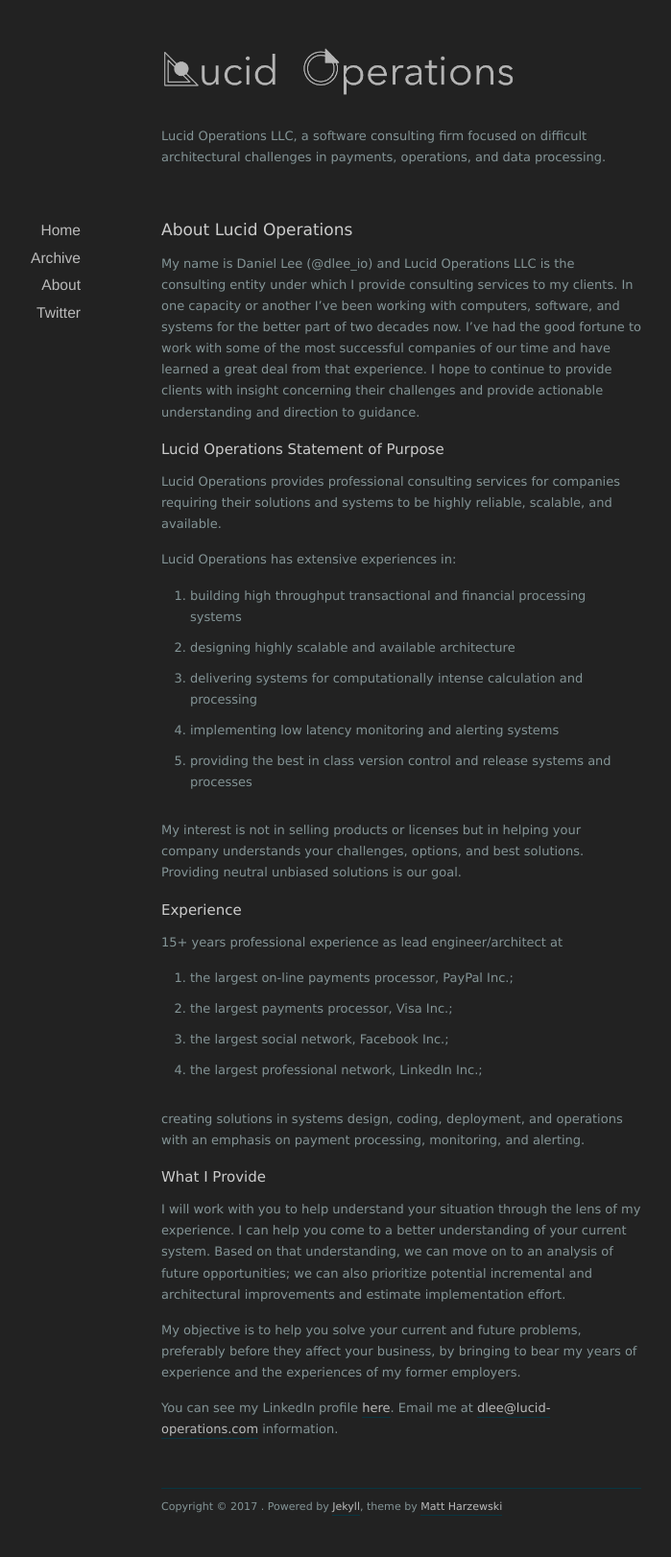
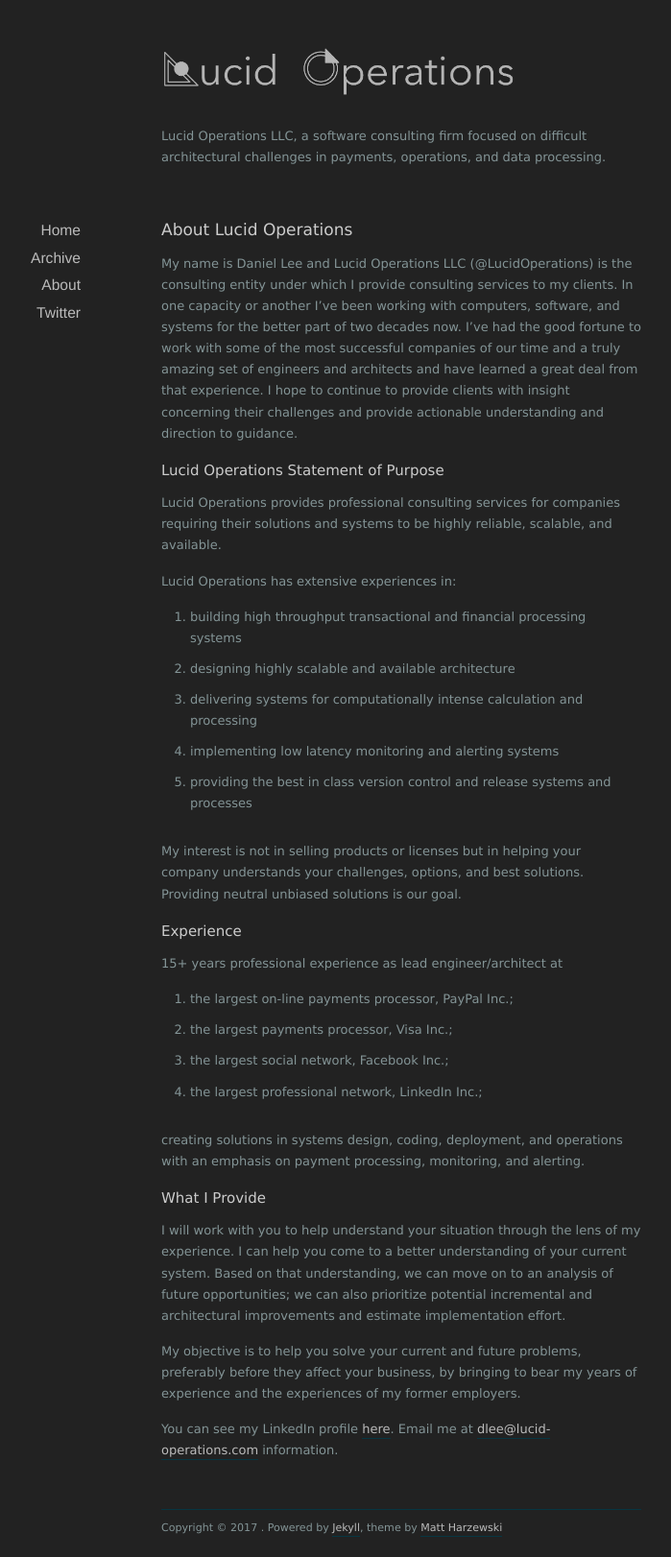
Before and after one commit to danslee/lucid-ops, a Jekyll site: the page built from about/index.md, in a window 1280 px wide. Shown: the whole page at 96% size, without its empty margins (222-921 px from the left). Built offline with Jekyll 4.4.1, drawn with Linux system fonts in a browser that asks for light colours; nearby versions of some CDN libraries; before the commit the page ends 1600 px from its top, so only the background shows below that.

Commit message:
opening paragraph tweak

```diff
--- a/about/index.md
+++ b/about/index.md
@@ -5,14 +5,14 @@ title: about
 
 # About Lucid Operations
 
-My name is Daniel Lee (@dlee_io) and Lucid Operations LLC is the consulting
-entity under which I provide consulting services to my clients. In one capacity
-or another I've been working with computers, software, and systems for the
-better part of two decades now. I've had the good fortune to work with some of
-the most successful companies of our time and have learned a great deal from
-that experience. I hope to continue to provide clients with insight concerning
-their challenges and provide actionable understanding and direction to
-guidance.
+My name is Daniel Lee and Lucid Operations LLC (@LucidOperations) is the
+consulting entity under which I provide consulting services to my clients.  In
+one capacity or another I've been working with computers, software, and systems
+for the better part of two decades now. I've had the good fortune to work with
+some of the most successful companies of our time and a truly amazing set of
+engineers and architects and have learned a great deal from that experience. I
+hope to continue to provide clients with insight concerning their challenges
+and provide actionable understanding and direction to guidance.
 
 ## Lucid Operations Statement of Purpose
 
```
